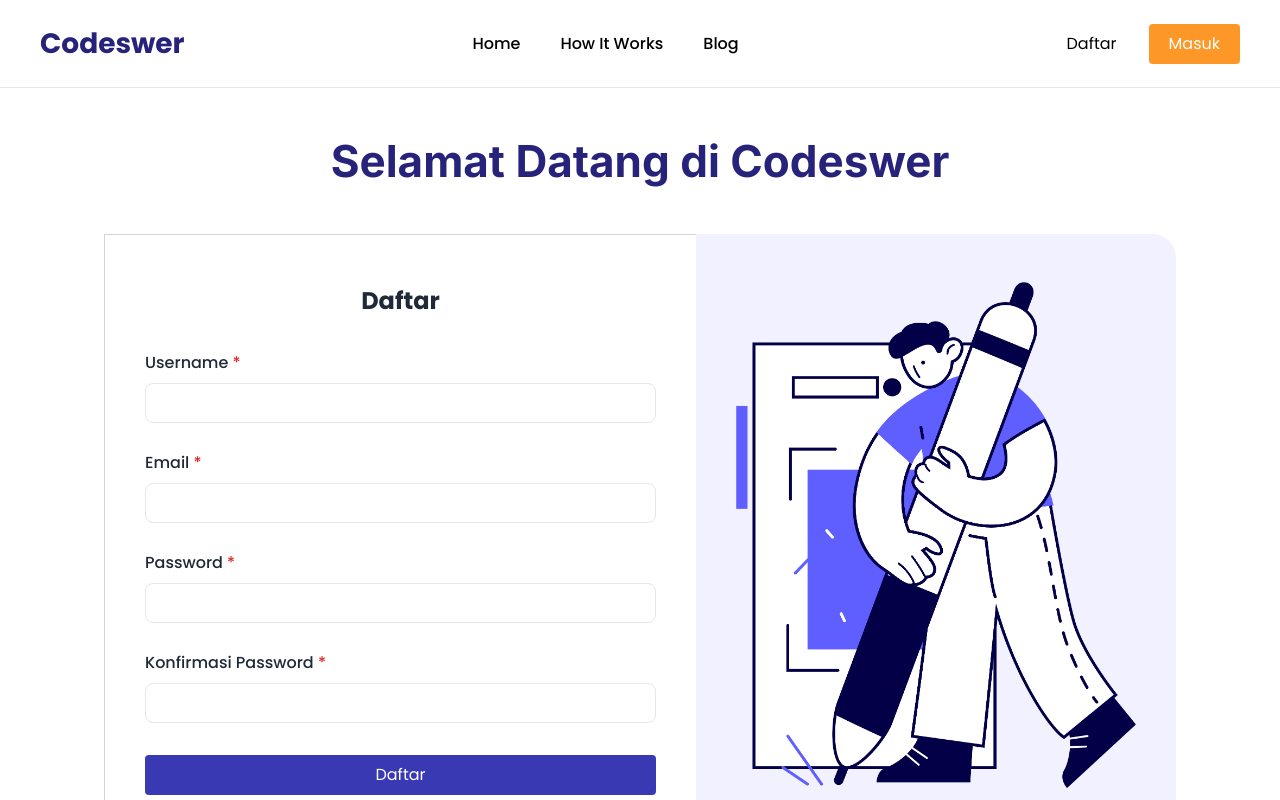
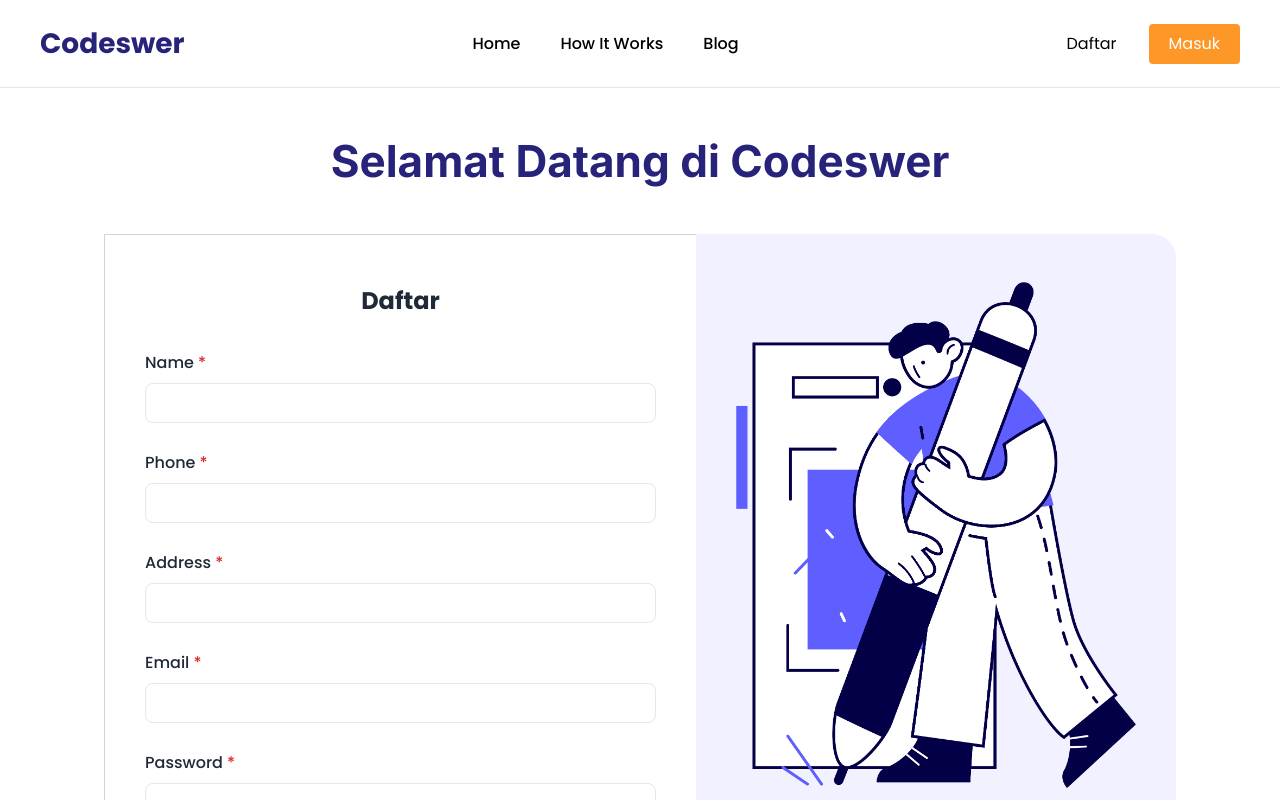
Before and after one commit to rg-km/final-project-engineering-54, a React (Create React App) app in the folder frontend/: page /signup in a window 1280 px wide. Shown: the top 800 px of the page. Built offline with nearby package versions, Linux system fonts and the light colour scheme.

Commit message:
docs: hotfix signup

```diff
--- a/frontend/package.json
+++ b/frontend/package.json
@@ -7,6 +7,7 @@
     "@testing-library/react": "^13.0.0",
     "@testing-library/user-event": "^13.2.1",
     "autoprefixer": "^10.4.7",
+    "axios": "^0.27.2",
     "node-sass": "^7.0.1",
     "postcss": "^8.4.14",
     "react": "^18.1.0",
--- /dev/null
+++ b/frontend/src/api/axios.jsx
@@ -0,0 +1,4 @@
+import axios from "axios";
+export default axios.create({
+    baseURL: "http://localhost:8080/api",
+});
--- a/frontend/src/components/Navbar.jsx
+++ b/frontend/src/components/Navbar.jsx
@@ -1,9 +1,10 @@
 import React from "react"
 // import AuthBtn from "./AuthBtn";
+
 import NoAuthBtn from "./auth/NoAuthBtn";
-import { classes } from "../utils/Utils"
+import { classes } from "../utils/Utils";
+import "../styles/component/_navbar.scss";
 import { NavLink } from 'react-router-dom';
-import "../styles/component/_navbar.scss";
 
 export default function Navbar() {
 
--- a/frontend/src/pages/auth/Signup.jsx
+++ b/frontend/src/pages/auth/Signup.jsx
@@ -11,8 +11,10 @@ export default function Signup() {
     const status = null;
 
     const [values, setValues] = React.useState({
+        name: "",
+        phone: "",
+        address: "",
         email: "",
-        username: "",
         password: "",
         confirmPassword: "",
     });
@@ -20,18 +22,41 @@ export default function Signup() {
     const inputs = [
         {
             key: 1,
-            label: "Username",
+            label: "Name",
             type: "text",
-            name: "username",
-            id: "username",
-            errorMessage: "Username harus memiliki minimal 3-20 karakter tanpa special character!",
-            forLabel: "username",
+            name: "name",
+            id: "name",
+            errorMessage: "Namea harus memiliki minimal 3-20 karakter tanpa special character!",
+            forLabel: "name",
             classname: "mt-0",
             pattern: "^[a-zA-Z0-9]{3,20}$",
             required: true,
         },
         {
             key: 2,
+            label: "Phone",
+            type: "tel",
+            name: "phone",
+            id: "phone",
+            errorMessage: "Max 10 digit angka. Format: 0899-9564-873; 08999564873; +62899-9564-873; +62 899-9564-873; +62 8999564873; +62 899 9564873; +628999564873;",
+            forLabel: "phone",
+            classname: "mt-7",
+            pattern: "(08\\d{1,4}(\\s*[\\-]\\s*)\\d{0,4}(\\s*[\\-]\\s*)\\d{3,5}|08\\d{9,11}$)|(^\\+(?:[0-9] ?){6,13}[0-9]$)|(^(?:(?:\\+|0{0,2})62) ?\\d{0,3}(\\s*[\\-]\\s*)\\d{0,4}(\\s*[\\-]\\s*)\\d{0,5})",
+            required: true,
+        },
+        {
+            key: 3,
+            label: "Address",
+            type: "text",
+            name: "address",
+            id: "address",
+            errorMessage: "Harus berupa alamat rumah yang lengkap, tidak boleh kosong!",
+            forLabel: "address",
+            classname: "mt-7",
+            required: true,
+        },
+        {
+            key: 4,
             label: "Email",
             type: "email",
             name: "email",
@@ -42,7 +67,7 @@ export default function Signup() {
             required: true,
         },
         {
-            key: 3,
+            key: 5,
             label: "Password",
             type: "password",
             name: "password",
@@ -54,7 +79,7 @@ export default function Signup() {
             required: true,
         },
         {
-            key: 4,
+            key: 6,
             label: "Konfirmasi Password",
             type: "password",
             name: "confirmPassword",
@@ -67,18 +92,18 @@ export default function Signup() {
         },
     ]
 
-    const objectDummy = {
-        status: 404,
-    }
-
     const handleSubmit = async (e) => {
         e.preventDefault();
-        // ambil data dari url api, disimpan di zustand untuk middleware
-        if (objectDummy.status === 200) {
-            alert("Berhasil daftar")
-        } else if(objectDummy.status === 404) {
-            alert("Gagal Daftar")
-        }
+        const res = await fetch ("http://localhost:8080/api/user/register", {
+            method: "POST",
+            headers: {
+
+                "Content-Type": "application/json",
+            },
+            body: JSON.stringify(values),
+        });
+        const data = await res.json();
+        console.log(data);
     }
 
     const onChange = (e) => {
@@ -106,7 +131,9 @@ export default function Signup() {
                 <div id="container_card" className="poppins">
                     <div id="card_signup" className="px-10 pt-12 border-l border-y md:border-r-0 border-r border-gray-300">
                         <h2>Daftar</h2>
-                        <form id="form_wrapper" onSubmit={handleSubmit}>
+                        <form id="form_wrapper" onSubmit={handleSubmit}
+                            encType="multipart/form-data"
+                        >
                             {inputs.map(input => (
                                 <FormInput
                                     key={input.key}
--- /dev/null
+++ b/frontend/src/store/formStore.jsx
@@ -0,0 +1,11 @@
+import create from "zustand"
+
+export const useFormStore = create(set => ({
+    form: [],
+    // signup form
+    signupForm: (data) => {
+        set(state => ({
+            form: [...state.form, data]
+        }))
+    }
+}))
--- a/frontend/src/store/index.jsx
+++ /dev/null
@@ -1,6 +0,0 @@
-import create from "zustand"
-
-export const btnToggle = create(set => ({
-    // isOpen: true,
-    // open: () => set(state => ({ isOpen: !state.isOpen })),
-}))
```
Also changed, not shown: 2 other files (tests, documents, lock files or other folders).
